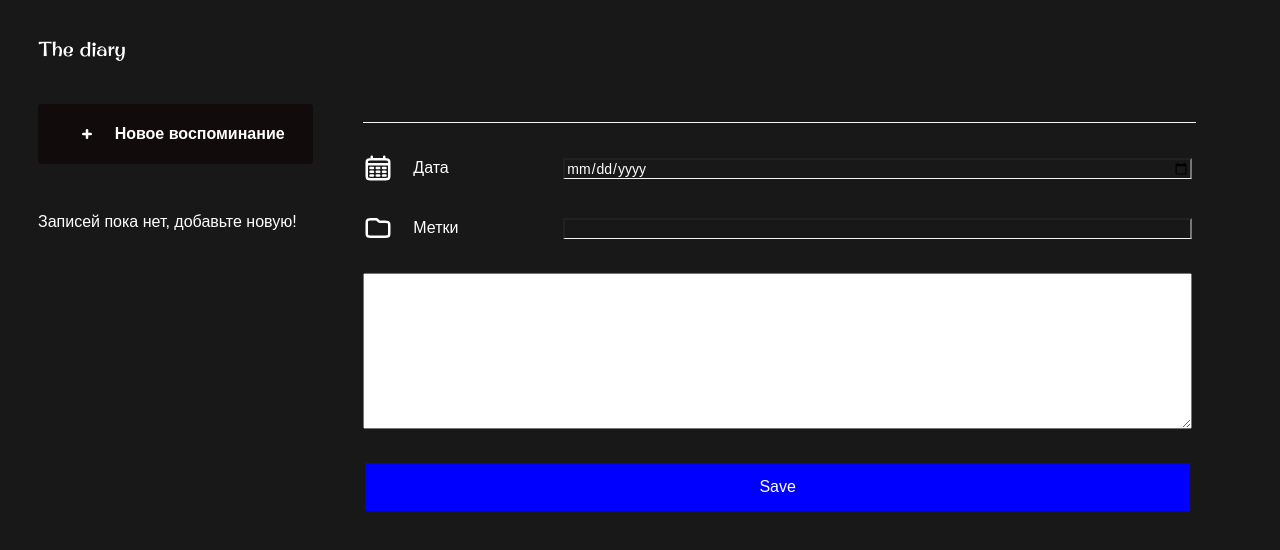
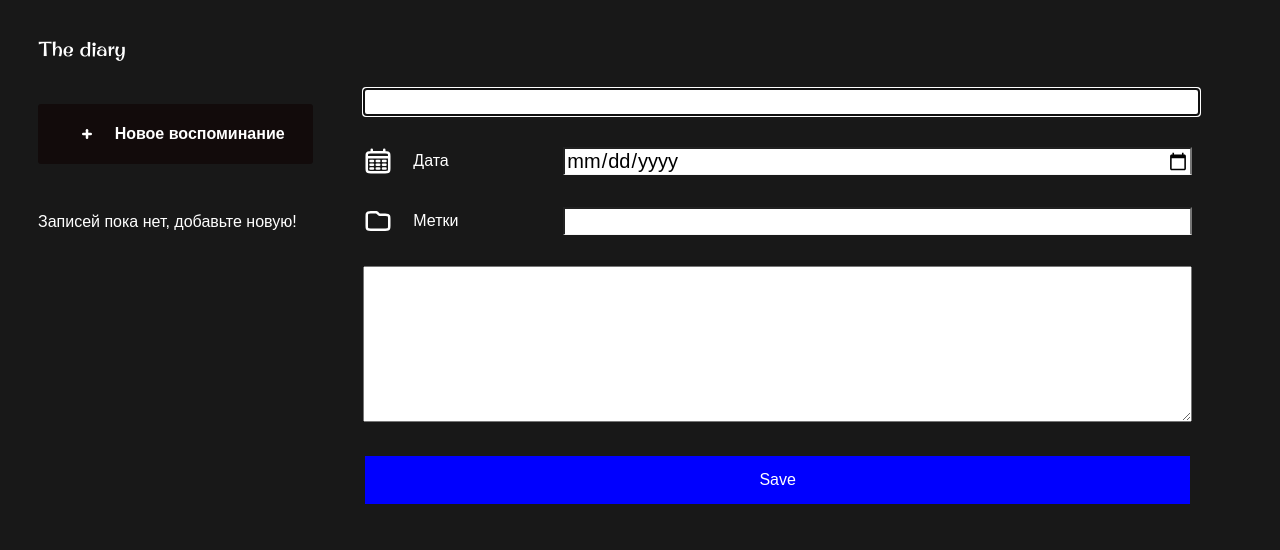
Before and after one commit to tolkunio/the-diary, a React (Vite) app: page / in a window 1280 px wide. Shown: the top 550 px of the page. Built offline with nearby package versions, Linux system fonts and the light colour scheme.

Commit message:
-add some refactor

```diff
--- a/src/components/Button/Button.jsx
+++ b/src/components/Button/Button.jsx
@@ -1,6 +1,9 @@
 import s from './Button.module.css';
-export const Button = ({text, onClick}) => {
+import cn from "classnames";
+export const Button = ({text, onClick,disabled=true}) => {
 	return (
-		<button className={s.button} type={'submit'} onClick={onClick}>{text}</button>
+		<button className={cn(s.button,`${disabled ? '' : s.disabled}`)} type={'submit'} onClick={onClick}>
+			{text}
+		</button>
 	);
 };
--- a/src/components/Button/Button.module.css
+++ b/src/components/Button/Button.module.css
@@ -10,3 +10,7 @@
     margin: 4px 2px;
     cursor: pointer;
 }
+.disabled {
+    opacity: 0.6;
+    cursor: not-allowed;
+}
--- a/src/components/CardForm/CardForm.jsx
+++ b/src/components/CardForm/CardForm.jsx
@@ -14,13 +14,13 @@ export const CardForm = ({onAddCardHandler}) => {
 
 	const focusError = () => {
 		switch (true) {
-			case !isValid.title:
+			case isValid.title:
 				titleRef.current.focus();
 				break;
-			case !isValid.date:
+			case isValid.date:
 				dateRef.current.focus();
 				break;
-			case !isValid.post:
+			case isValid.post:
 				postRef.current.focus();
 				break;
 		}
@@ -29,7 +29,7 @@ export const CardForm = ({onAddCardHandler}) => {
 	useEffect(() => {
 		let timerId;
 		focusError(isValid);
-		if (!isValid.date || !isValid.text || !isValid.title || !isValid.post) {
+		if (!isValid.date || !isValid.tag || !isValid.title || !isValid.post) {
 			timerId = setTimeout(() => {
 				dispatchForm({type: 'RESET_VALIDITY'});
 			}, 2000);
@@ -39,30 +39,25 @@ export const CardForm = ({onAddCardHandler}) => {
 		};
 	}, [isValid]);
 
-	useEffect(() => {
-		console.log(isFormReadyToSubmit);
-		if (isFormReadyToSubmit) {
-			onAddCardHandler(values);
-			dispatchForm({type: 'CLEAR_FORM'});
-		}
-	}, [isFormReadyToSubmit]);
-
 
 	const addNote = (event) => {
 		event.preventDefault();
 		dispatchForm({type: 'SUBMIT_FORM'});
+		dispatchForm({type: 'CLEAR_FORM'});
 
 	};
 	const onChange = (e) => {
-		console.log(e.target.name, e.target.value);
-		dispatchForm({type: 'SET_VALUE', payload: {[e.target.name]: e.target.value}});
+		const payload = {
+			[e.target.name]: e.target.value
+		};
+		dispatchForm({type: 'SET_VALUE', payload: payload});
 	};
 
 	return (
 		<form className={s.cardForm} onSubmit={addNote}>
 			<div>
 				<input type={"text"} ref={titleRef} name={'title'} onChange={onChange} value={values.title} id={'title'}
-					className={cn(s.invalid, s.inputTitle)}/>
+					className={cn(s.input, `${isValid.title ? '' : s.invalid}`)}/>
 			</div>
 			<div className={s.formRow}>
 				<label className={s.formLabel} htmlFor={'date'}>
@@ -78,7 +73,7 @@ export const CardForm = ({onAddCardHandler}) => {
 					<span>Метки</span>
 				</label>
 				<input type={"text"} name={'tag'} onChange={onChange} id={'tag'} value={values.tag}
-					className={`${s.input}${isValid.tag ? '' : s.invalid}`}/>
+					className={cn(s.input, `${isValid.tag ? '' : s.invalid}`)}/>
 			</div>
 
 			<textarea name={'post'} id={'post'} ref={postRef} onChange={onChange} value={values.post} cols={'30'}
@@ -86,4 +81,5 @@ export const CardForm = ({onAddCardHandler}) => {
 			<Button text={'Save'}/>
 		</form>
 	);
-};
+}
+;
--- a/src/components/CardForm/CardForm.module.css
+++ b/src/components/CardForm/CardForm.module.css
@@ -4,30 +4,19 @@
     gap: 30px;
 }
 .invalid{
-    border: 1px solid red;
-    background: rgb(68,13,13);
+    border: 1px solid crimson;
+    background: rosybrown;
 }
 
+
 .input{
-    background: none;
-    font-size: 14px;
+    font-size: 20px;
     font-weight: 500;
     border-bottom: 1px solid whitesmoke;
     font-family: 'Source Sans 3', sans-serif;
     width: 100%;
-    color: white;
  }
 
-.inputTitle{
-    border: none;
-    background: none;
-    font-size: 28px;
-    font-weight: 500;
-    border-bottom: 1px solid whitesmoke;
-    font-family: 'Source Sans 3', sans-serif;
-    width: 100%;
-    color: white;
-}
 .formRow{
     display: flex;
     align-items: center;
--- a/src/components/CardForm/CardForm.state.js
+++ b/src/components/CardForm/CardForm.state.js
@@ -19,19 +19,19 @@ export function formReducer(state, action) {
 		case 'SET_VALUE':
 			return {...state, values: {...state.values,...action.payload}};
 		case 'CLEAR_FORM':
-			return {...state,isValid: INIT_STATE.values};
+			return {...state, isValid: INIT_STATE.values};
 		case 'RESET_VALIDITY':
 			return{...state,isValid: INIT_STATE.isValid};
 		case 'SUBMIT_FORM': {
-			const tagValidity=state.values.tag?.trim().length;
-			const titleValidity=state.values.title?.trim().length;
-			const postValidity=state.values.post?.trim().length;
-			const dateValidity=state.values.date;
+			const tagValidity=Boolean(state.values.tag?.trim().length);
+			const titleValidity=Boolean(state.values.title?.trim().length);
+			const postValidity=Boolean(state.values.post?.trim().length);
+			const dateValidity=Boolean(state.values.date);
 			return {
 				...state,
 				isValid: {
-					text: tagValidity,
 					title: titleValidity,
+					tag: tagValidity,
 					date: dateValidity,
 					post: postValidity
 				},
```
